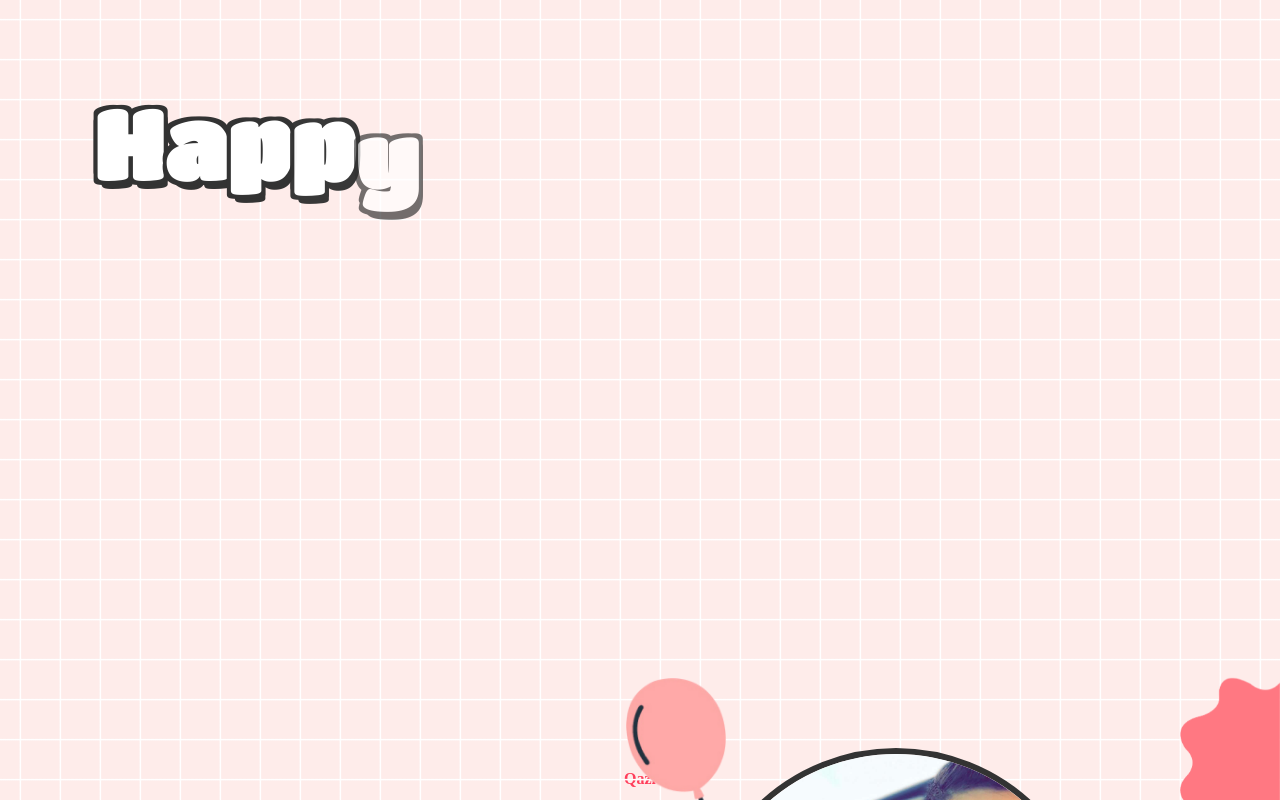
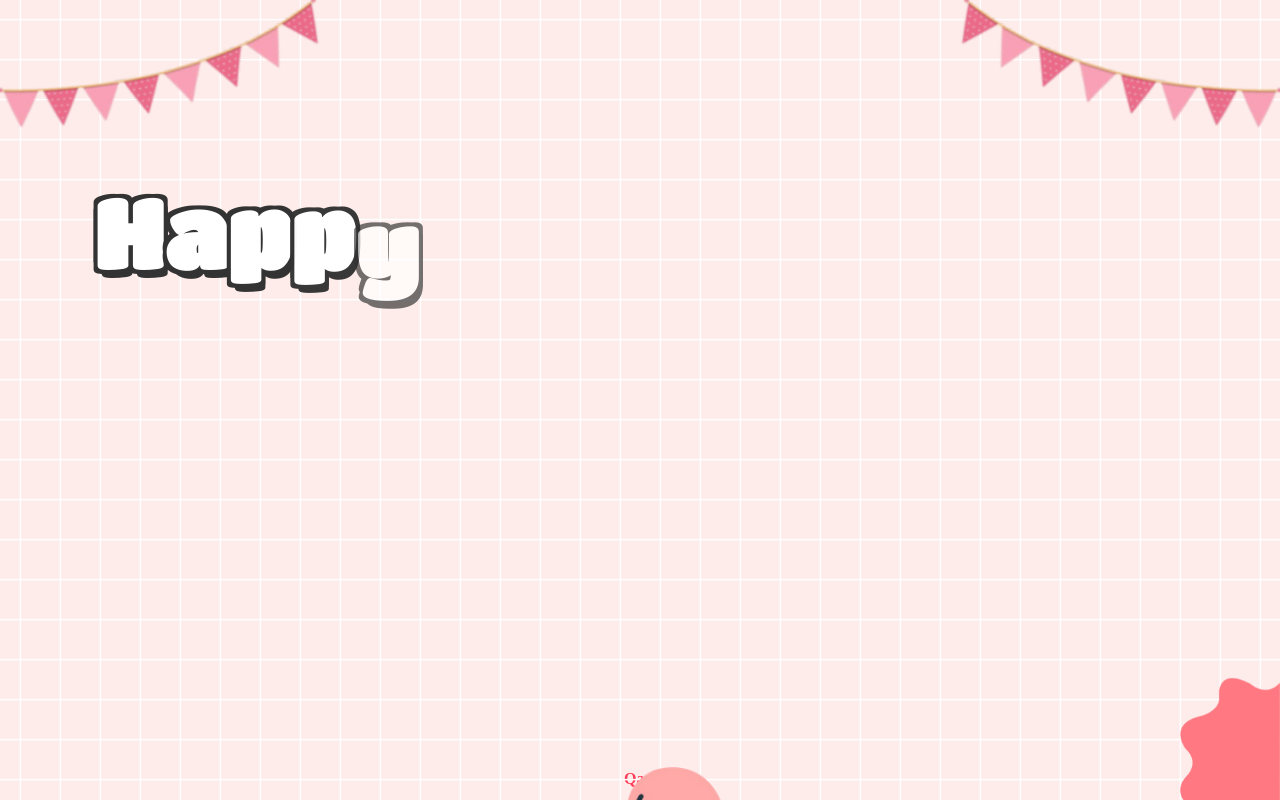
Before and after one commit to shaheer1101/Birthday-B, a plain HTML site: page index.html in a window 1280 px wide. Drawn offline with nearby package versions, Linux system fonts and the light colour scheme; a web font is replaced by a local one.

Commit message:
Update index.html

```diff
--- a/index.html
+++ b/index.html
@@ -12,8 +12,8 @@
 <body>
     <div id="wrapper">
         <div class="flag__birthday">
-            <img src="./images/3.png" alt="" width="350" class="flag__left">
-            <img src="./images/3.png" alt="" width="350" class="flag__right">
+            <img src="./images/1.png" alt="" width="350" class="flag__left">
+            <img src="./images/1.png" alt="" width="350" class="flag__right">
         </div>
         <div class="content">
             <div class="left">
@@ -52,7 +52,7 @@
             <div class="right">
                 <div class="box__account">
                     <div class="image">
-                        <img src="./images/attat.jpg" alt="">
+                        <img src="./images/aunty.jpg" alt="">
                     </div>
                     <div class="name">
                         <i class="fa-solid fa-heart"></i>
```
